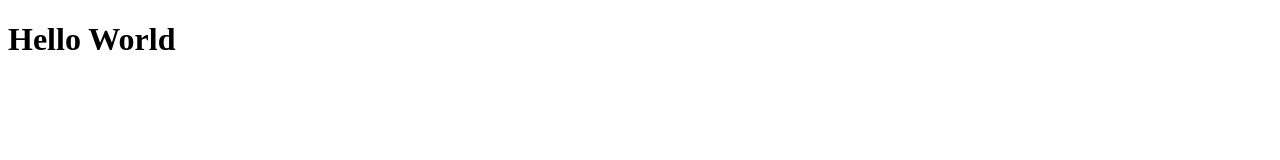
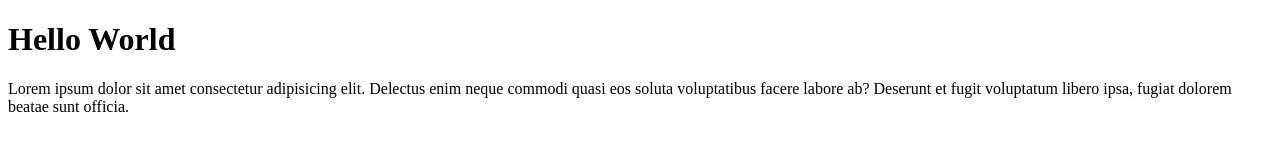
Before and after one commit to IrfanTamTomo/wpu-git-test-2, a plain HTML site: page index.html in a window 1280 px wide. Drawn offline with Linux system fonts and the light colour scheme.

Commit message:
menambahkan paragraph

```diff
--- a/index.html
+++ b/index.html
@@ -7,5 +7,6 @@
 </head>
 <body>
     <h1>Hello World</h1>
+    <p>Lorem ipsum dolor sit amet consectetur adipisicing elit. Delectus enim neque commodi quasi eos soluta voluptatibus facere labore ab? Deserunt et fugit voluptatum libero ipsa, fugiat dolorem beatae sunt officia.</p>
 </body>
 </html>
```
